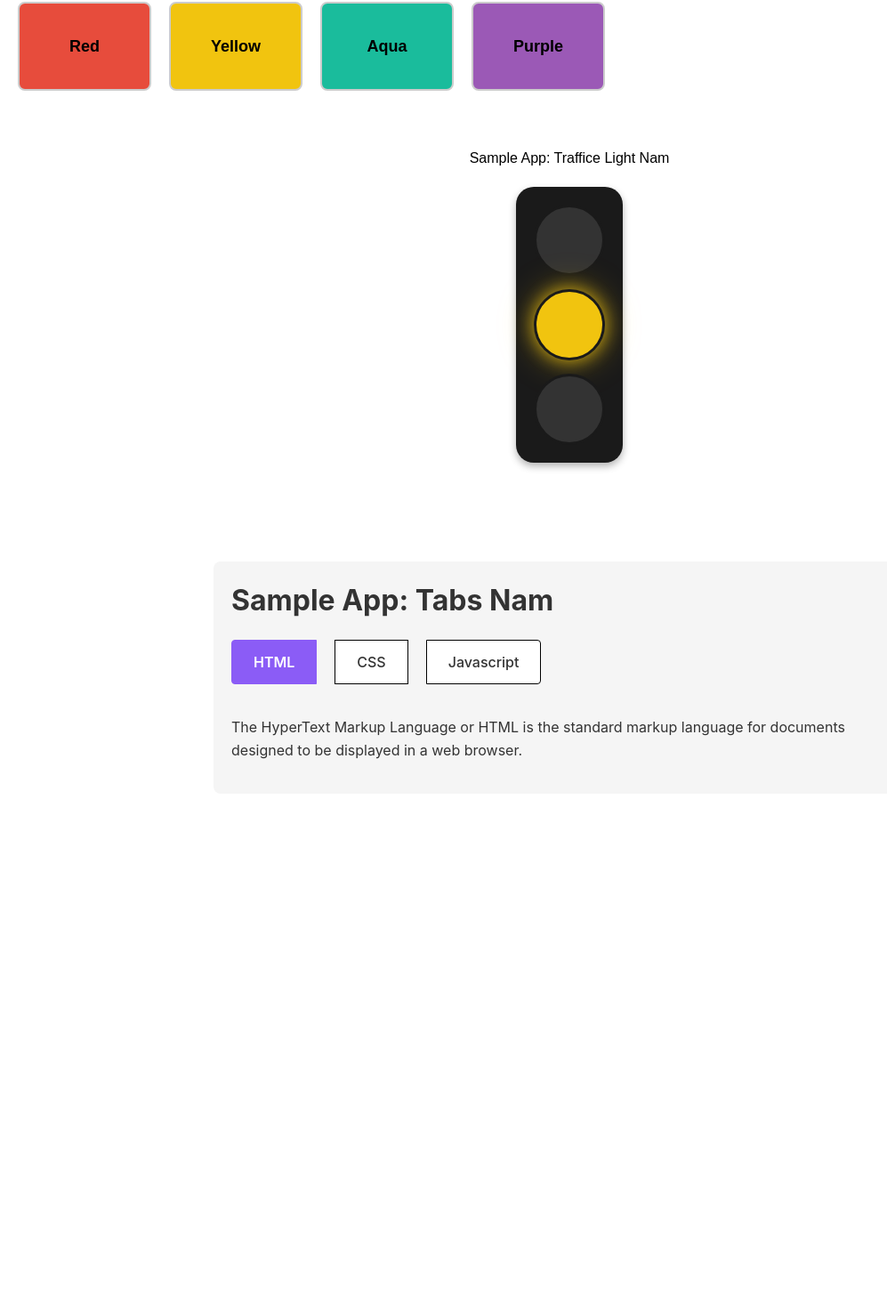
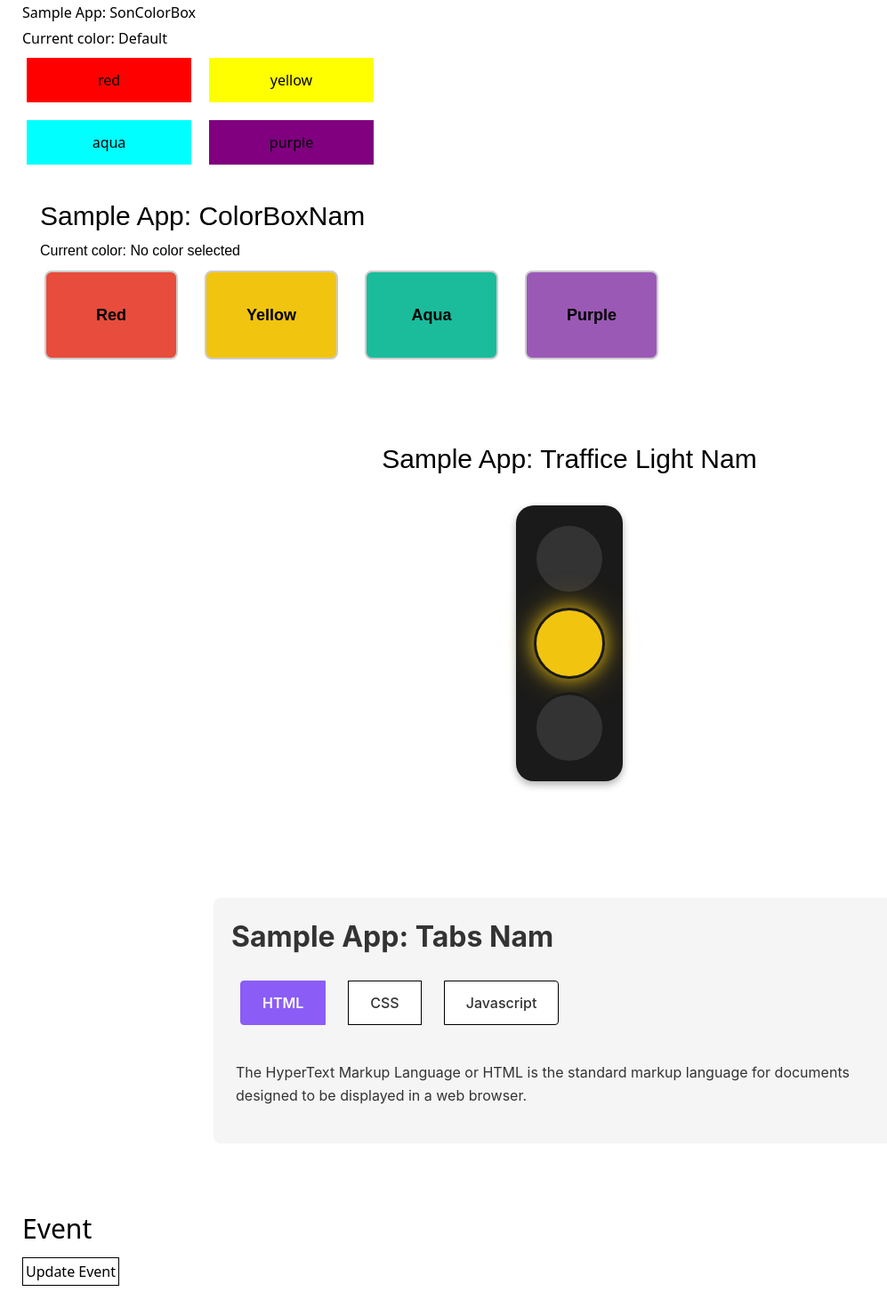
Before and after one commit to ToThanhNam/react-ultimate-course, a React (Vite) app: page / in a window 1280 px wide. Shown: the part 910-2380 px from the top of the page at 89% size, without its empty margins (0-997 px from the left). Before the commit the page ends 1822 px from the top, so only its background shows below. Built offline with nearby package versions, Linux system fonts and the light colour scheme.

Commit message:
component

```diff
--- a/src/App.tsx
+++ b/src/App.tsx
@@ -6,6 +6,7 @@ import TonyColorBox from "./sampleApp/tony/TonyColorBox";
 import ColorBoxNam from "./sampleApp/namtt/colorboxnam/ColorBox"
 import TrafficLightNam from "./sampleApp/namtt/lightgamenam/TrafficLightNam"
 import Tabs from "./sampleApp/namtt/tabsnam/Tabs"
+import Event from "./fundanmental/Event";
 
 function App() {
   return (
@@ -30,6 +31,17 @@ function App() {
 
       <br />
       <Tabs />
+
+      <br />
+      <br />
+      <Event />
+
+      <br />
+      <br />
+      <br />
+      <br />
+      <br />
+      <br />
     </>
   );
 }
--- /dev/null
+++ b/src/fundanmental/Event.tsx
@@ -0,0 +1,29 @@
+function Event() {
+
+  // user click => () => {} => onClick()
+  // function onClick(id: string, event) {
+  //   console.log('onClick event', id)
+  // }
+
+  // curry function
+  const onClick = (id: string) => (event: React.MouseEvent<HTMLButtonElement, MouseEvent>) => {
+    console.log('onClick event', id, event)
+  }
+
+  return (
+    <div>
+      <h1>Event</h1>
+
+      <button
+        type="button"
+        onClick={onClick('123')}
+        // onClick={(event) => onClick('123', event)}
+        className="border cursor-pointer px-2"
+      >
+        Update Event
+      </button>
+    </div>
+  )
+}
+
+export default Event
--- a/src/index.css
+++ b/src/index.css
@@ -0,0 +1,13 @@
+* {
+  margin: 5px
+}
+
+h1 {
+  font-size: 30px;
+}
+
+button {
+  border: 1px solid #000;
+  cursor: pointer;
+  padding: 3px;
+}
```
Also changed, not shown: 1 other file (tests, documents, lock files or other folders).
